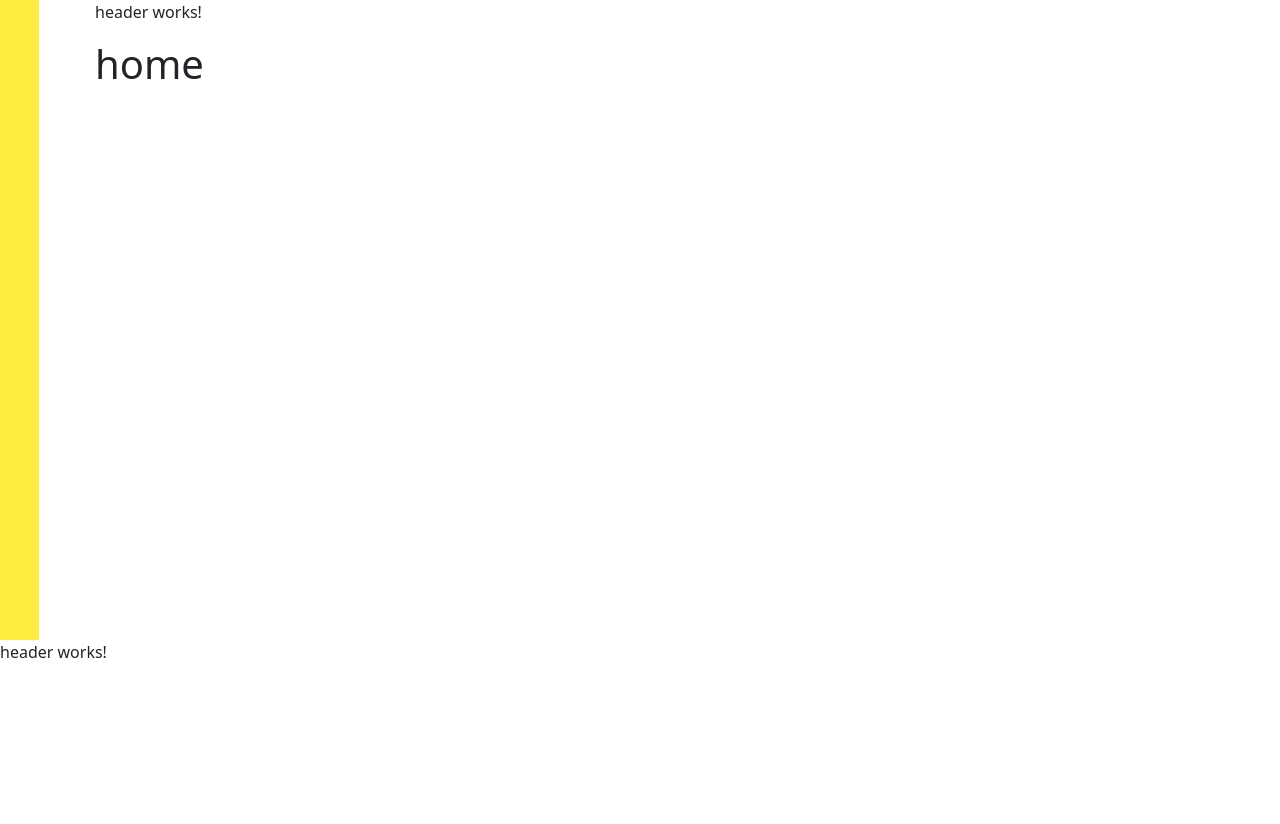
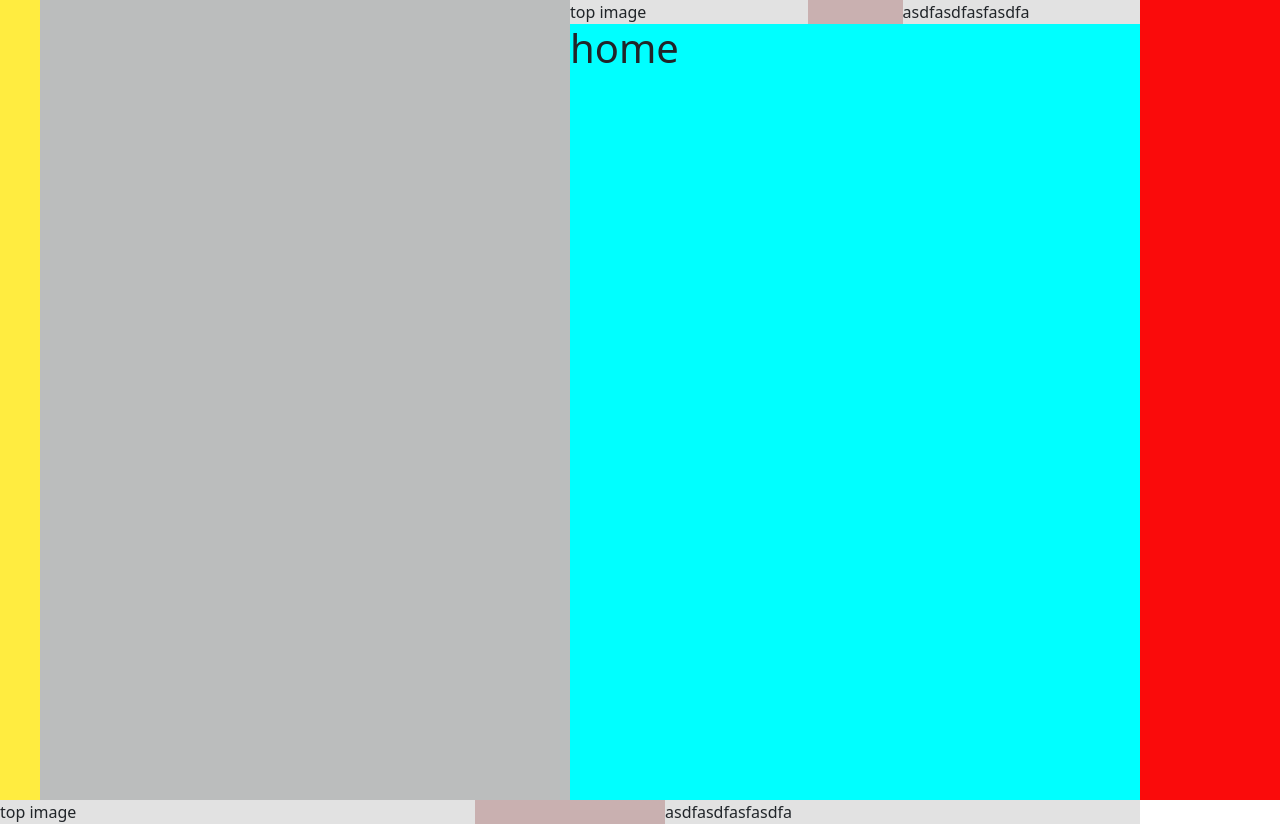
Before and after one commit to DenielCordeiro/Portfolio, an Angular app: page /header in a window 1280 px wide. Before the commit the page ends 800 px from the top, so only its background shows below. Built offline with nearby package versions, Linux system fonts and the light colour scheme.

Commit message:
create base sass

```diff
--- a/src/app/app.component.html
+++ b/src/app/app.component.html
@@ -1,11 +1,13 @@
-<div class="container">
-  <div class="row">
-    <div class="col-1">
-      <app-sidebar></app-sidebar>
-    </div>
-    <div class="col-11">
-      <app-header></app-header>
-      <app-home></app-home>
+<div class="main">
+  <div class="container"  style="background-color: rgb(187, 189, 189);">
+    <div class="row">
+      <div class="col">
+        <app-sidebar></app-sidebar>
+      </div>
+      <div class="col" style="background-color: aqua;">
+        <app-header></app-header>
+        <app-home></app-home>
+      </div>
     </div>
   </div>
 </div>
--- a/src/app/app.component.sass
+++ b/src/app/app.component.sass
@@ -1,3 +1,7 @@
 *
   margin: 0
   padding: 0
+
+.main
+  background-color: #fa0b0b
+  height: 100vh
--- a/src/app/header/header.component.html
+++ b/src/app/header/header.component.html
@@ -1 +1,10 @@
-<p>header works!</p>
+<div class="container" style="background-color: rgb(201, 176, 176);">
+  <div class="row justify-content-between">
+    <div class="col-5 topImage">
+     top image
+    </div>
+    <div class="col-5 topImage">
+      asdfasdfasfasdfa
+    </div>
+  </div>
+</div>
--- a/src/app/header/header.component.sass
+++ b/src/app/header/header.component.sass
@@ -0,0 +1,8 @@
+@use '../../assets/sass/variables'
+
+*
+  margin: 0
+  padding: 0
+
+.topImage
+  background-color: variables.$gray
--- a/src/app/home/home.component.sass
+++ b/src/app/home/home.component.sass
@@ -0,0 +1,3 @@
+*
+  margin: 0
+  padding: 0
--- a/src/app/sidebar/sidebar.component.sass
+++ b/src/app/sidebar/sidebar.component.sass
@@ -1,7 +1,10 @@
 @use '../../assets/sass/variables'
+
+*
+  margin: 0
+  padding: 0
 
 .container
   width: 40px
-  min-height: 40rem
-  margin-left: -0.8%
+  min-height: 100vh
   background-color: variables.$yellow
```
Also changed, not shown: src/styles.sass (line endings or trailing spaces), 1 other file (tests, documents, lock files or other folders).
